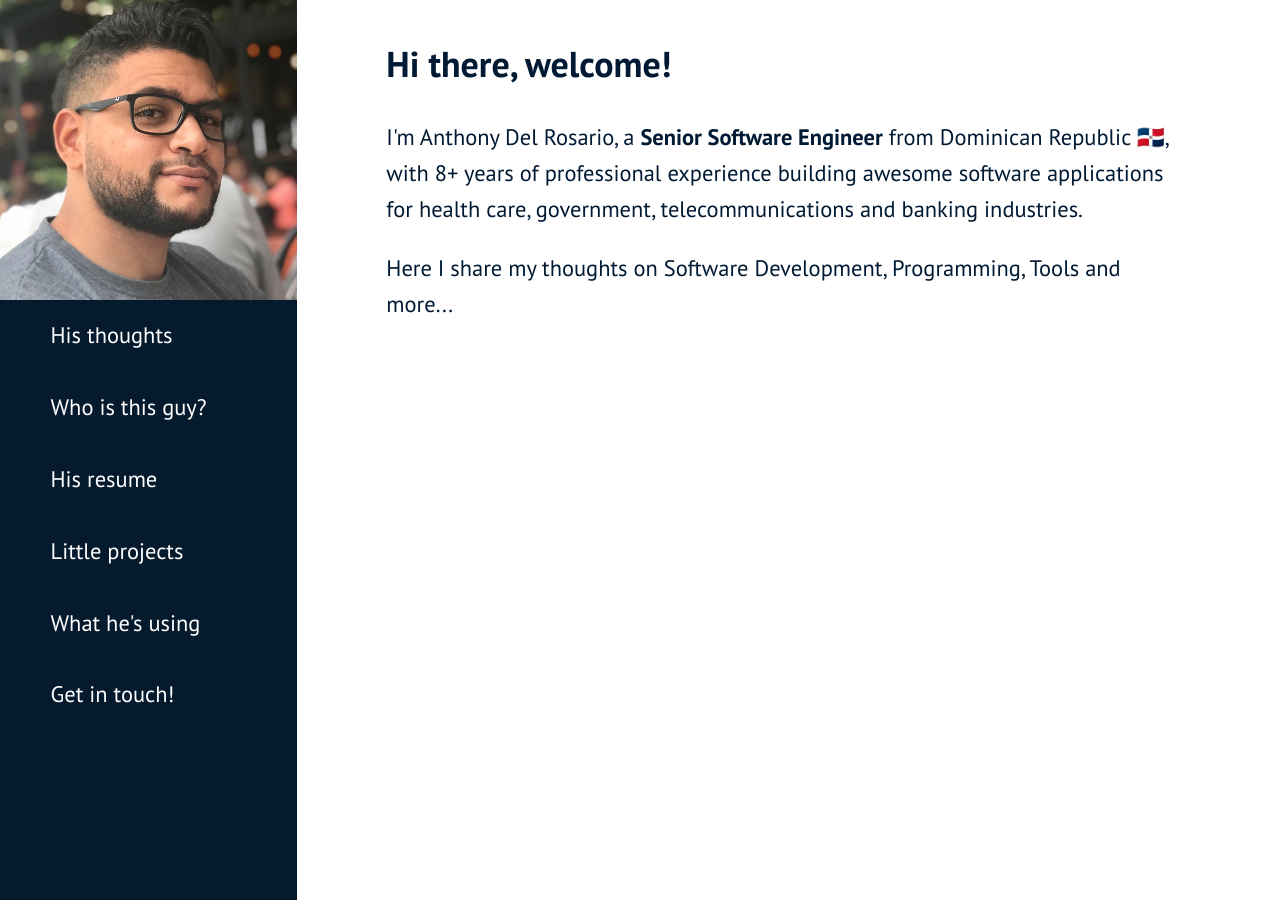
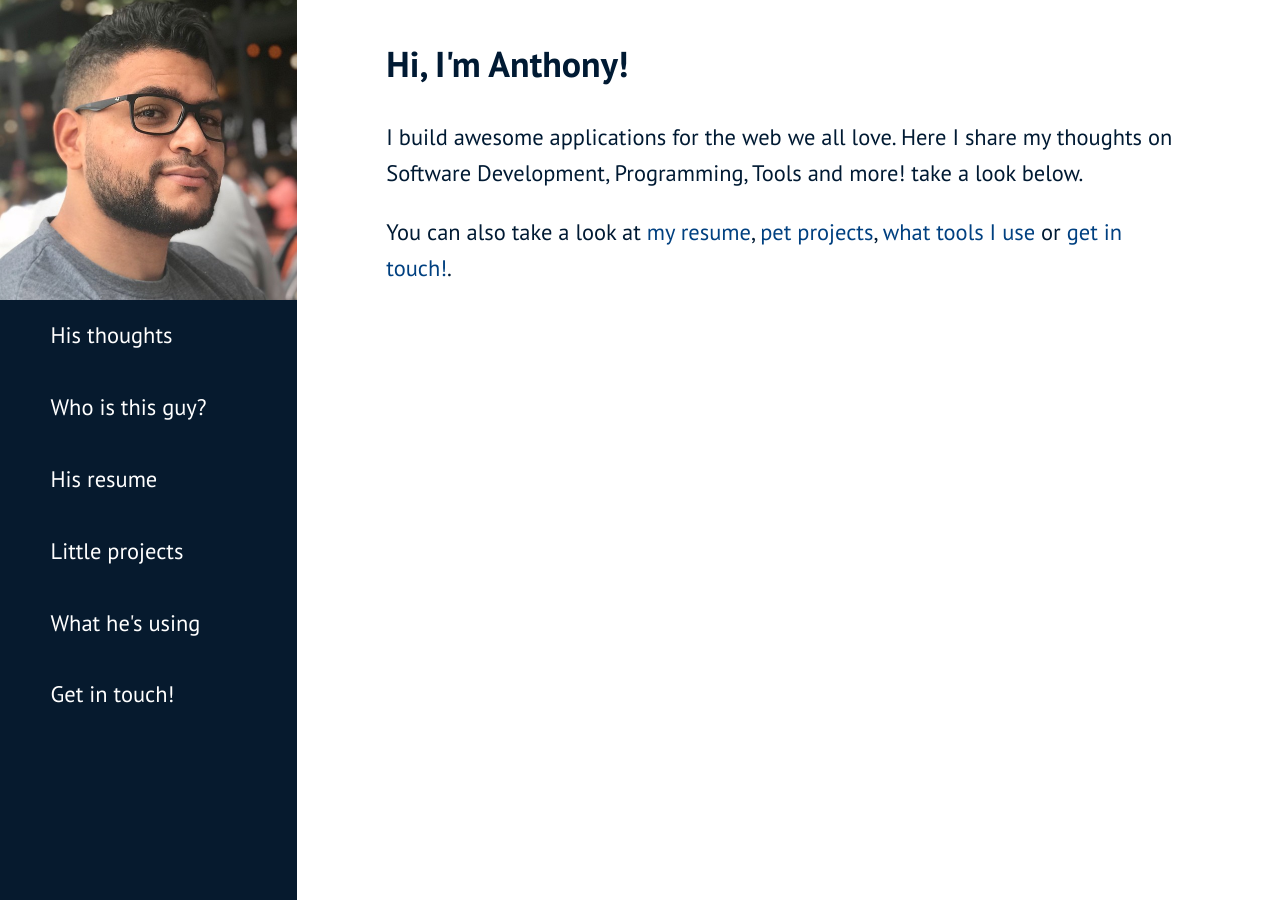
Before and after one commit to ADelRosarioH/adelrosarioh.github.io, a Jekyll site: the page built from index.html, in a window 1280 px wide. Built offline with Jekyll 4.4.1, drawn with Linux system fonts in a browser that asks for light colours; emoji names are drawn with the system emoji font.

Commit message:
updates the text look more like an intro

```diff
--- a/index.html
+++ b/index.html
@@ -4,21 +4,23 @@ layout: default
 <article>
     <header>
         <h1>
-            Hi there, welcome!
+            Hi, I'm Anthony!
         </h1>
     </header>
     <content>
         <p>
-            I'm Anthony Del Rosario, a <b>Senior Software Engineer</b>
-            from Dominican Republic :dominican_republic:,
-            with 8+ years of professional experience building awesome software applications for health care, government, telecommunications and banking industries.
+            I build awesome applications for the web we all love.
+                        Here I share my thoughts on Software Development, Programming, Tools and more! take a look below.
         </p>
-        <p>
-            Here I share my thoughts on Software Development, Programming, Tools and more...
+        <p>You can also take a look at
+            <a href="/resume">my resume</a>,
+            <a href="/projects">pet projects</a>,
+            <a href="/uses">what tools I use</a>
+            or
+            <a href="/contact-him">get in touch!</a>.
         </p>
     </content>
 </article>
-
 
 {% if site.show_excerpts %}
     {% include home.html %}
```
